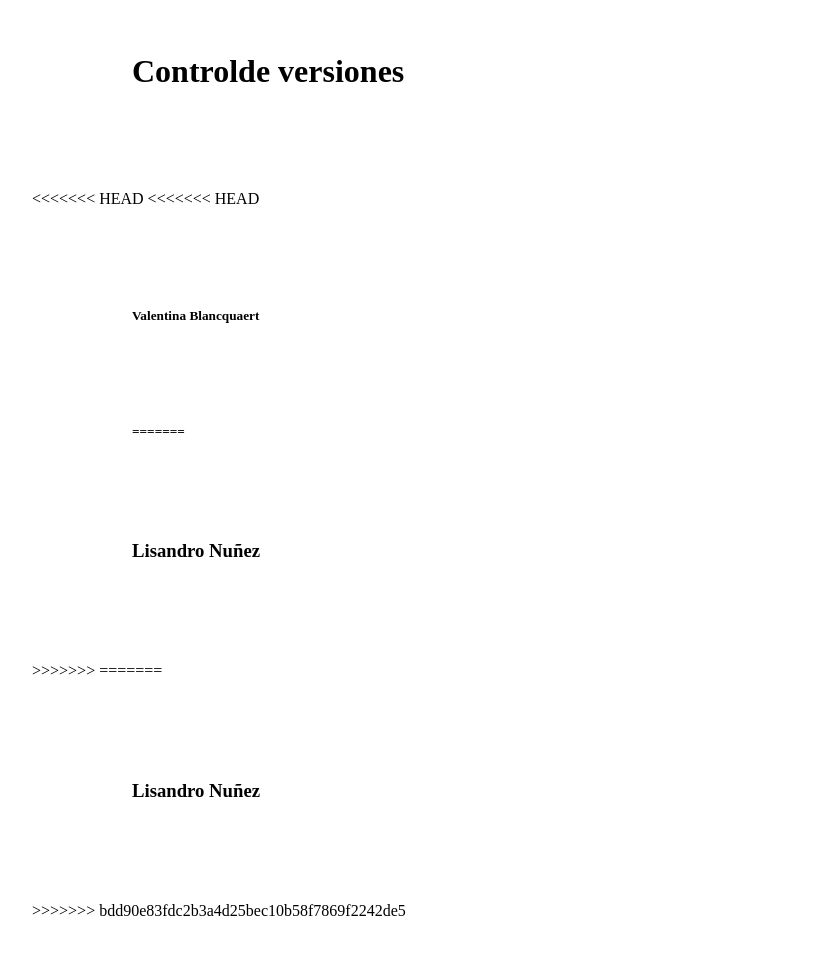
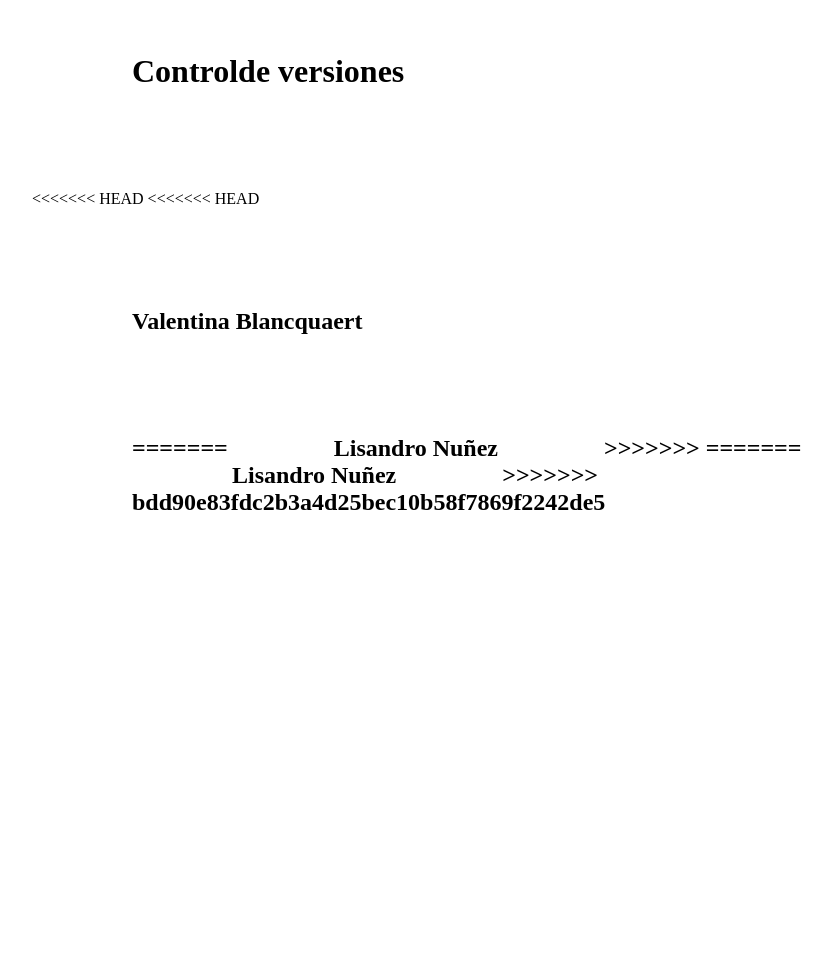
Before and after one commit to Corpusgonzalo06/TP_SO_I4_Equipo_XX, a plain HTML site: page index.html in a window 1280 px wide. Shown: the part 147-1102 px from the top of the page, without its empty margins (168-1000 px from the left). After the commit the page ends 863 px from the top, so only its background shows below. Drawn offline with Linux system fonts and the light colour scheme.

Commit message:
Arreglos

```diff
--- a/index.html
+++ b/index.html
@@ -10,12 +10,12 @@
     <h1>Controlde versiones</h1>
 <<<<<<< HEAD
 <<<<<<< HEAD
-	<h5>Valentina Blancquaert<h5>
+	<h2>Valentina Blancquaert<h2>
 =======
-	<h3>Lisandro Nuñez</h3>
+	<h7>Lisandro Nuñez</h7>
 >>>>>>>
 =======
-	<h3>Lisandro Nuñez</h3>
+	<h9>Lisandro Nuñez</h9>
 >>>>>>> bdd90e83fdc2b3a4d25bec10b58f7869f2242de5
 </body>
 </html>
```
